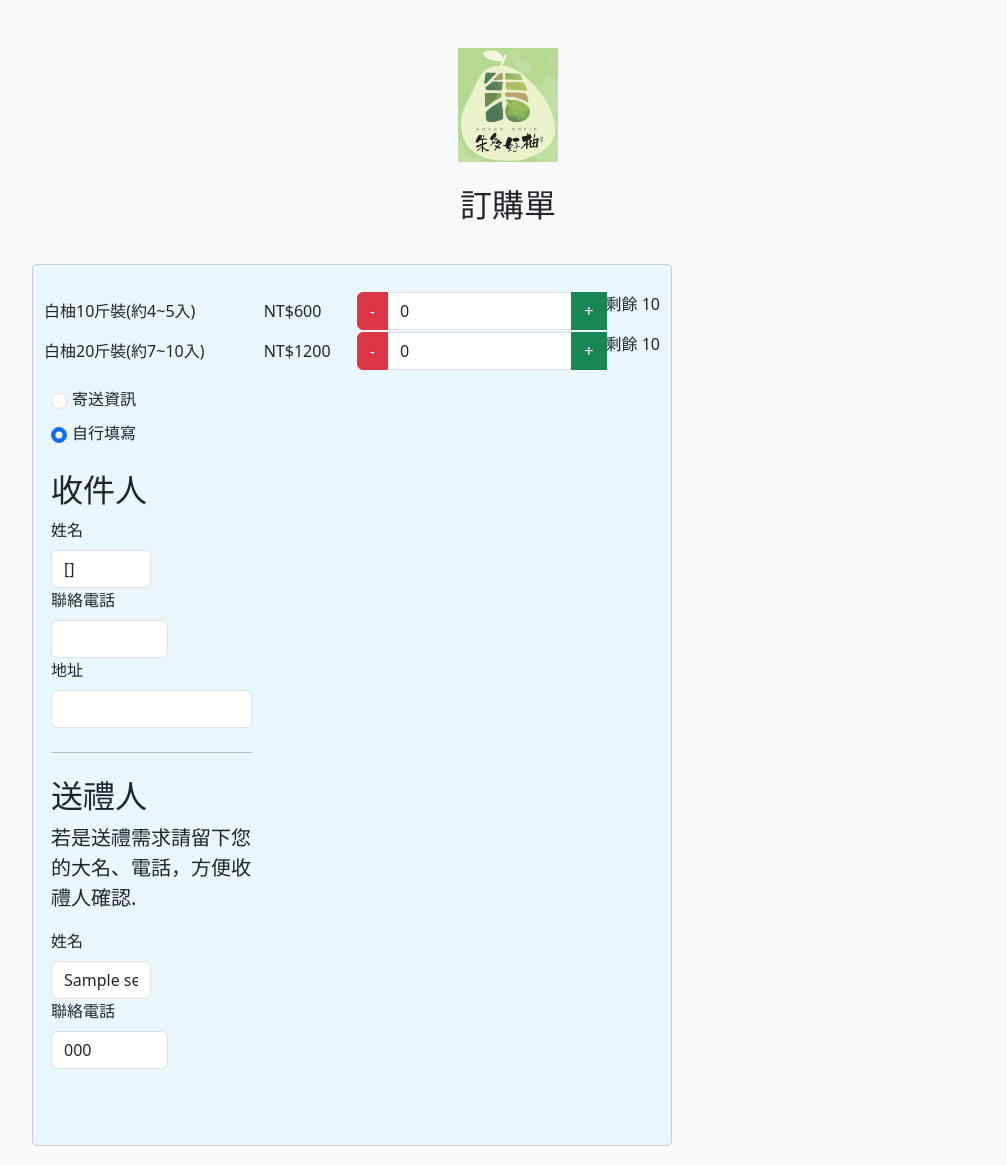
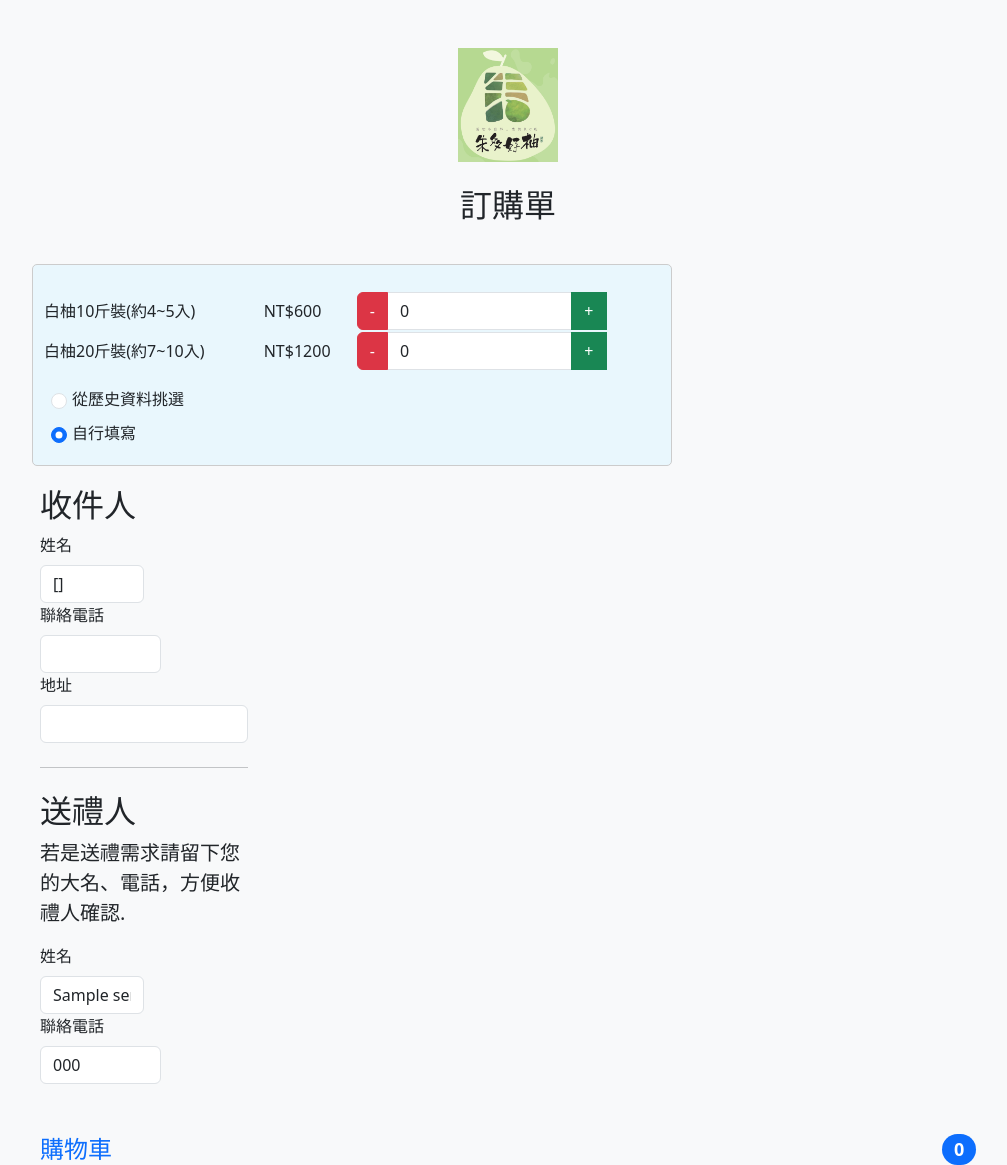
Before and after one commit to MAXMANER/fruit_order_web, a Flask app: template templates/order_page.html in a window 1280 px wide. Shown: the top 1165 px of the page, without its empty margins (132-1139 px from the left). Run offline with Flask 3, Linux system fonts and the light colour scheme; the template is opened without the code that fills it: most values are stand-ins (such as "Sample title", 1, 10 or a date in 2020); some libraries are stand-ins or nearby versions.

Commit message:
v2.0.1
1.remove remaining
2.change label and composing

```diff
--- a/templates/order_page.html
+++ b/templates/order_page.html
@@ -176,7 +176,7 @@
                     <button type="button" class="btn btn-danger btn-number decrement-button"  data-type="minus" data-field="item1_quantity">-</button>
                 <input type="number" id="item1_quantity" name="item1_quantity" class="form-control input-number input-item1" value="0" min="0" max="{{item1_max_quantity}}">
                     <button type="button" class="btn btn-success btn-number increment-button" data-type="plus" data-field="item1_quantity">+</button>
-                    <span id="remaining_quantity1" class="remaining-quantity1">剩餘 {{item1_max_quantity}}</span>
+                    <span id="remaining_quantity1" class="remaining-quantity1" style="visibility: hidden;">剩餘 {{item1_max_quantity}}</span>
             </div>
                   </td>
               </tr>
@@ -198,7 +198,7 @@
                   <button type="button" class="btn btn-danger btn-number decrement-button"  data-type="minus" data-field="item2_quantity">-</button>
                 <input type="number" id="item2_quantity"name="item2_quantity" class="form-control input-number input-item2" value="0" min="0" max="{{item2_max_quantity}}">
                   <button type="button" class="btn btn-success btn-number increment-button" data-type="plus" data-field="item2_quantity">+</button>
-                  <span id="remaining_quantity2"  class="remaining-quantity2" >剩餘 {{item2_max_quantity}}</span>
+                  <span id="remaining_quantity2"  class="remaining-quantity2" style="visibility: hidden;">剩餘 {{item2_max_quantity}}</span>
                 </div>
                   </td>
               </tr>
@@ -207,7 +207,7 @@
     <div class="radio-group">
         <div class="form-check">
             <input class="form-check-input" type="radio" id="purchaser_data" name="display_option" value="purchaser" onclick="toggleDisplay()">
-            <label class="form-check-label" for="purchaser_data">寄送資訊</label>
+            <label class="form-check-label" for="purchaser_data">從歷史資料挑選</label>
         </div>
         <div class="form-check">
             <input class="form-check-input" type="radio" id="form_data" name="display_option" value="form" onclick="toggleDisplay()">
@@ -215,17 +215,21 @@
         </div>
     </div>
 
-  <div class="data-block" id="purchaserBlock">
-      <p id="recipient_name">收件人: {{ data_list[0]['recipient_name'] }}</p>
-      <p id="recipient_phone">收件電話: {{ data_list[0]['recipient_phone'] }}</p>
-      <p id="recipient_address">收件地址: {{ data_list[0]['recipient_address'] }}</p>
-      <p id="sender_name">送禮人: {{ data_list[0]['sender_name'] }}</p>
-      <p id="sender_phone">送禮人電話: {{ data_list[0]['sender_phone'] }}</p>
+  <div class="data-block position-relative" id="purchaserBlock">
+    <!-- Button positioned at the upper right corner -->
+    <button type="button" class="btn btn-primary change-btn position-absolute"
+            data-bs-toggle="modal" data-bs-target="#popupModal"
+            style="top: 0; right: 0;">
+        歷史資料
+    </button>
 
-      <!-- Change button with Bootstrap styling -->
-      <button type="button" class="btn btn-primary change-btn" data-bs-toggle="modal" data-bs-target="#popupModal">
-          變更地址
-      </button>
+    <!-- Content for recipient and sender details -->
+    <p id="recipient_name">收件人: {{ data_list[0]['recipient_name'] }}</p>
+    <p id="recipient_phone">收件電話: {{ data_list[0]['recipient_phone'] }}</p>
+    <p id="recipient_address">收件地址: {{ data_list[0]['recipient_address'] }}</p>
+    <p id="sender_name">送禮人: {{ data_list[0]['sender_name'] }}</p>
+    <p id="sender_phone">送禮人電話: {{ data_list[0]['sender_phone'] }}</p>
+</div>
   </div>
 
 <!-- Bootstrap Modal for Pop-up -->
```
